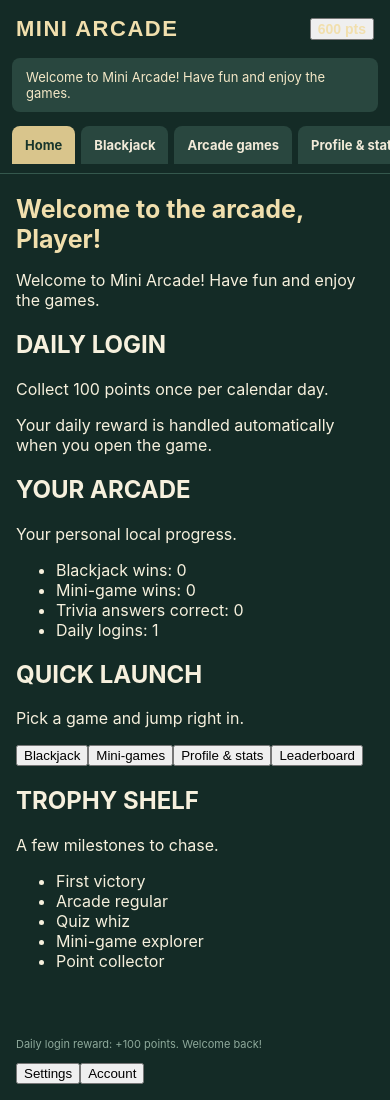
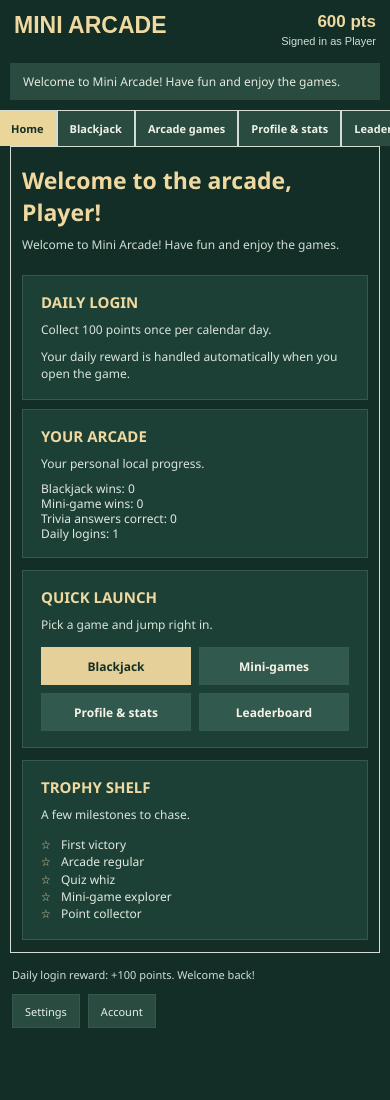
Before and after one commit to mynameiskarl-TVE/KarlsGameHub, a React (Vite) app in the folder web-version/: page / in a window 390 px wide. After the commit the page ends 1040 px from the top, so only its background shows below. Built offline with nearby package versions, Linux system fonts and the light colour scheme.

Commit message:
Restyle web edition to match the original desktop game

```diff
--- a/web-version/src/style.css
+++ b/web-version/src/style.css
@@ -546,3 +546,107 @@
   .audio-actions { flex-direction: column; }
   .audio-actions button { width: 100%; }
 }
+
+
+/* Classic Mini Arcade styling based on the original desktop interface. */
+:root { font-family: "Segoe UI", Tahoma, Arial, sans-serif; color: #e6e8df; background: #122e27; }
+body { background: #122e27; }
+.app-shell { width: 100%; max-width: none; min-height: 100vh; padding: 0 16px; }
+.topbar { align-items: flex-start; padding: 12px 4px 16px; }
+.brand { color: #f0d9a1; font-size: clamp(24px, 3vw, 31px); font-weight: 700; letter-spacing: 0; }
+.account-area-button {
+  border: 0; padding: 0; background: transparent; display: flex; flex-direction: column;
+  align-items: flex-end; gap: 3px; text-align: right; cursor: pointer;
+}
+.account-area-button:focus-visible { outline: 2px solid #f0d9a1; outline-offset: 4px; }
+.account-area-button .balance { color: #f0d9a1; font-size: 17px; line-height: 1.2; }
+.account-area-button .profile-name { display: block; color: #d0ddd4; font-size: 11px; font-weight: 400; }
+.announcement { margin-bottom: 10px; border-radius: 0; padding: 10px 13px; background: #294b40; color: #e5e9df; font-size: 12px; }
+.tabs { gap: 0; padding: 0; border-bottom: 0; overflow-x: auto; }
+.tab {
+  border: 1px solid #d4ddd4; border-bottom: 0; border-radius: 0; margin: 0; padding: 10px 18px;
+  background: #294b40; color: #f0f1e9; font-size: 12px;
+}
+.tab.active { background: #ead59a; color: #132f27; border-color: #d4ddd4; }
+.content { flex: 1; min-height: 640px; margin-bottom: 10px; padding: 20px 16px 14px; border: 1px solid #d5ddd5; }
+.content h1 { color: #f0d9a1; font-size: clamp(23px, 2vw, 28px); font-weight: 700; margin-bottom: 8px; }
+.content .muted { color: #c9d8ce; font-size: 12px; }
+.classic-panel { min-width: 0; padding: 16px 18px; border: 1px solid #36594d; border-radius: 0; background: #1d4036; }
+.classic-panel h2 { margin: 0 0 9px; color: #f0d9a1; font-size: 15px; font-weight: 700; }
+.classic-panel p { margin: 0 0 9px; color: #d9e3db; font-size: 12px; line-height: 1.45; }
+.classic-panel p:last-child { margin-bottom: 0; }
+.home-page { width: 100%; }
+.home-intro { margin: 0 0 22px; color: #d1ded5; font-size: 12px; }
+.home-summary-grid { display: grid; grid-template-columns: 1.15fr 1fr; gap: 9px; margin: 20px 0 12px; }
+.daily-login-panel, .arcade-summary-panel { min-height: 142px; }
+.arcade-summary-list { margin: 8px 0 0; padding: 0; list-style: none; color: #e2e8e1; font-size: 12px; line-height: 1.25; }
+.quick-launch-panel { margin-bottom: 12px; }
+.quick-launch-actions { display: flex; flex-wrap: wrap; gap: 13px; margin-top: 14px; }
+.quick-launch-button {
+  min-width: 145px; min-height: 38px; padding: 9px 15px; border: 1px solid #36594d;
+  border-radius: 0; background: #31594d; color: #f5f2e7; font: inherit; font-size: 12px;
+  font-weight: 700; cursor: pointer;
+}
+.quick-launch-button:hover, .quick-launch-button:focus-visible { border-color: #ebd79f; outline: none; }
+.quick-launch-button.quick-launch-primary { border-color: #e6d099; background: #e6d099; color: #143027; }
+.trophy-shelf-panel { min-height: 280px; }
+.trophy-list { margin: 12px 0 0; padding: 0; list-style: none; color: #e3e9e1; font-size: 12px; line-height: 1.45; }
+.trophy-list li::before { content: "☆"; display: inline-block; width: 20px; color: #f0d9a1; }
+.blackjack-coming-soon { max-width: 950px; }
+.blackjack-coming-soon .classic-panel { margin-top: 20px; }
+.game-grid { gap: 10px; }
+.game-card {
+  min-height: 112px; padding: 16px; border: 1px solid #36594d; border-radius: 0;
+  background: #1d4036; box-shadow: none;
+}
+.game-card:hover, .game-card:focus-visible { border-color: #e6d099; background: #254a3e; }
+.game-card strong { color: #f0d9a1; font-size: 14px; }
+.game-card small { color: #d4e0d7; font-size: 12px; }
+.classic-back-button {
+  min-height: 34px; margin-bottom: 14px; padding: 7px 12px; border: 1px solid #c8d4cc;
+  border-radius: 0; background: #294b40; color: #edf1e8; font-size: 12px; cursor: pointer;
+}
+.classic-back-button:hover { border-color: #e6d099; }
+footer { align-items: center; padding: 4px 2px 12px; color: #d0ded5; font-size: 11px; }
+.footer-actions { display: flex; flex-wrap: wrap; gap: 8px; }
+.footer-actions button {
+  min-height: 34px; padding: 7px 12px; border: 1px solid #36594d; border-radius: 0;
+  background: #294b40; color: #eaf0e9; font: inherit; cursor: pointer;
+}
+.footer-actions button:hover, .footer-actions button:focus-visible { border-color: #e6d099; outline: none; }
+.footer-actions .owner-console-button { border-color: #e6d099; background: #31594d; }
+.card, .profile-card, .account-panel, .number-hunt-card, .number-hunt-info > div, .rps-card,
+.rps-result, .trivia-card, .trivia-feedback, .admin-card, .admin-list-row, .admin-status,
+.audio-settings-card, .leaderboard-table-wrap, .prank-popup, .number-hunt-balance, .rps-balance,
+.trivia-balance { border-radius: 0 !important; box-shadow: none !important; }
+.number-hunt-card { background: #1d4036; }
+.profile-action-button, .number-hunt-button, .trivia-primary, .account-primary-button,
+.account-secondary-button, .leaderboard-refresh, .admin-primary-button, .admin-secondary-button,
+.admin-danger-button, .audio-primary-button, .audio-secondary-button, .small-button { border-radius: 0; }
+.rps-move-button, .trivia-option, .profile-name-row input, .connection-form input, .auth-form-wrap input,
+.admin-form input, .admin-form textarea, .admin-form select { border-radius: 0; }
+.rps-move-word { display: block; color: #f0d9a1; font-size: 14px; font-weight: 800; letter-spacing: 1px; }
+.prank-popup-tag {
+  display: inline-block; margin-bottom: 10px; padding: 6px 10px; border: 1px solid #d9c58c;
+  color: #f1dfad; font-size: 11px; font-weight: 800; letter-spacing: 1.5px;
+}
+.prank-ducks span {
+  font-size: 12px; font-weight: 900; letter-spacing: 1px; color: #f1dfad;
+  border: 1px solid rgba(241, 223, 173, .65); background: rgba(24, 53, 43, .9); padding: 5px 8px;
+}
+@media (max-width: 760px) {
+  .app-shell { padding: 0 10px; }
+  .content { min-height: 420px; padding: 17px 11px 12px; }
+  .home-summary-grid { grid-template-columns: 1fr; }
+  .daily-login-panel, .arcade-summary-panel { min-height: auto; }
+  .trophy-shelf-panel { min-height: 180px; }
+}
+@media (max-width: 480px) {
+  .topbar { gap: 8px; }
+  .brand { font-size: 23px; }
+  .tab { padding: 10px 12px; font-size: 11px; }
+  .quick-launch-actions { display: grid; grid-template-columns: repeat(2, minmax(0, 1fr)); gap: 8px; }
+  .quick-launch-button { min-width: 0; width: 100%; padding: 8px; }
+  footer { align-items: flex-start; flex-direction: column; }
+  .footer-actions { width: 100%; }
+}
```
